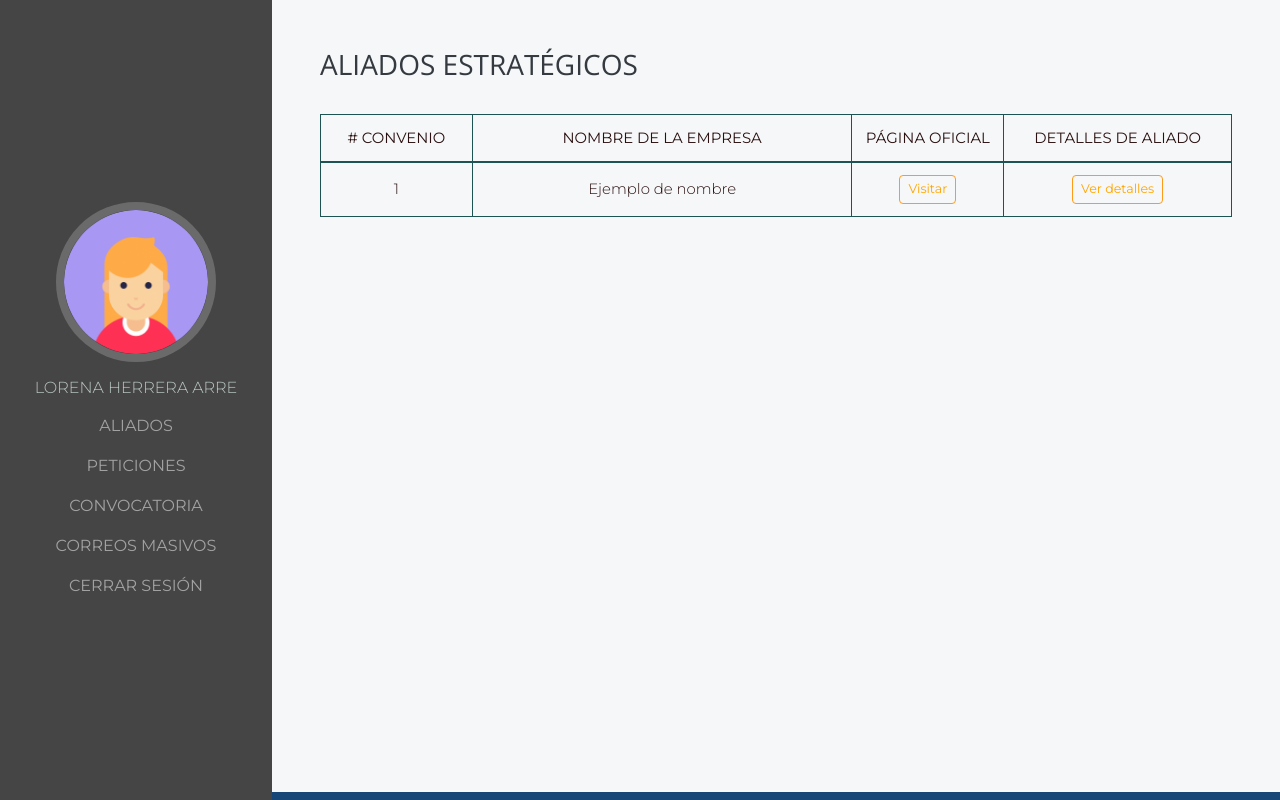
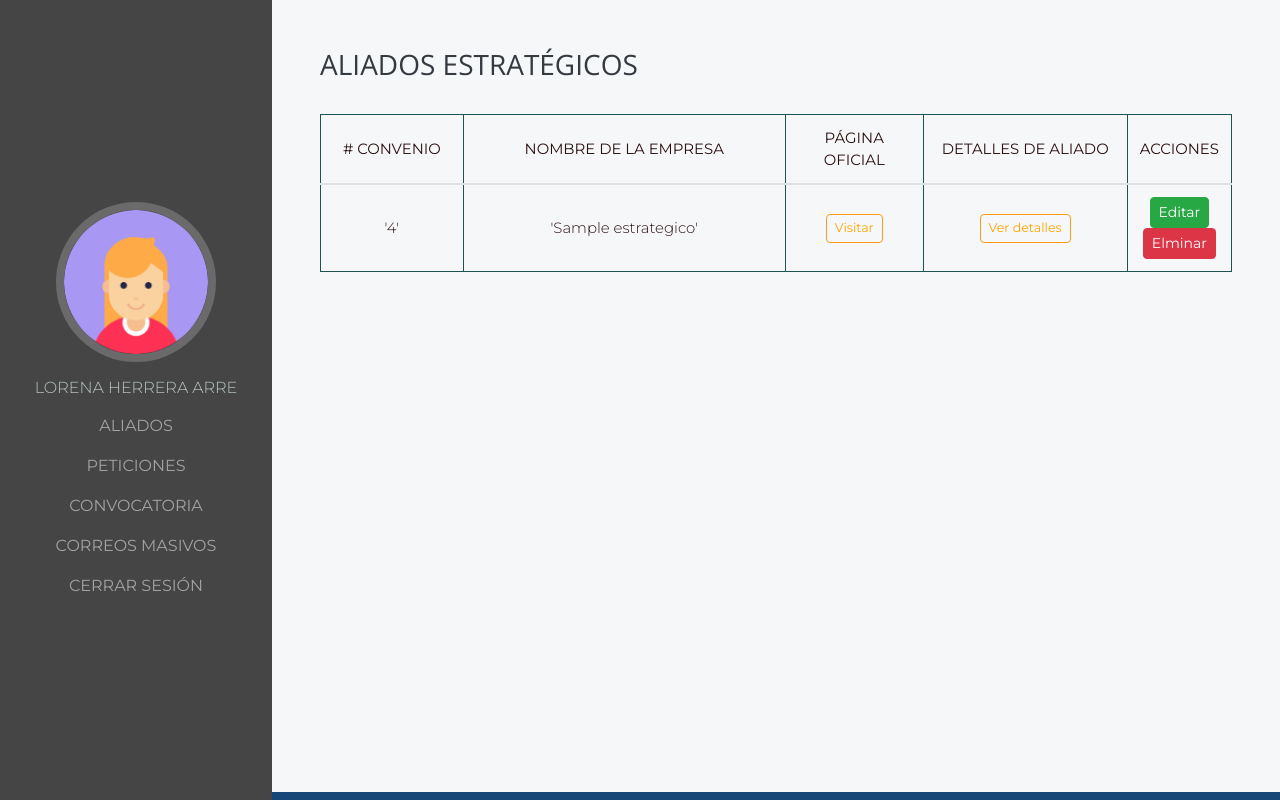
Before and after one commit to JazminPool/enlace_upqroo, a PHP site: page /aliados.php in a window 1280 px wide. Run offline with PHP 8.4, Linux system fonts and the light colour scheme; tables that the repository leaves empty or names only in its code hold one stand-in row (values such as "Sample post"); some web fonts are replaced.

Commit message:
Aliados no terminada, falta modal para editar

```diff
--- a/aliados.php
+++ b/aliados.php
@@ -25,22 +25,15 @@
                     <td scope="col" class="col-md-5 align-middle">Nombre de la empresa</td> <!--Columna-->
                     <td scope="col" class="col-md-2 align-middle">Página Oficial</td> <!--Columna-->
                     <td scope="col" class="col-md-3 align-middle">Detalles de aliado</td> <!--Columna-->
+                    <td scope="col" class="col-md-3 align-middle">Acciones</td> <!--Columna-->
                   </tr>
                 </thead>
                 <tbody>
                   <tr>
-                    <td scope="row" class="align-middle">1</td> <!--Fila-->
-                    <td class="align-middle">Ejemplo de nombre</td> <!--Fila-->
-                    <td class="align-middle">
-                      <button type="button" class="btn btn-aliados bordes-boton btn-sm my-0 waves-effect waves-light">
-                        Visitar
-                      </button>
-                    </td> <!--Fila-->
-                    <td class="align-middle">
-                      <button type="button" data-toggle="modal" data-target="#modal_detalles_afiliados" class="btn btn-aliados bordes-boton btn-sm my-0 waves-effect waves-light">
-                        Ver detalles
-                      </button>
-                    </td> <!--Fila-->
+                   <?PHP
+		               include("conexion_datos.php");
+			             Conexion_datos::aliados_funcion();
+	                	?>
                   </tr>
                 </tbody>
               </table>
@@ -48,38 +41,8 @@
     </div><!--Fin de cuerpo-->
 
     <!--Inicia modal-->
-    <div class="modal fade" id="modal_detalles_afiliados" tabindex="-1" role="dialog" aria-labelledby="modal_detalles_afiliadosLabel" aria-hidden="true">
-      <div class="modal-dialog" role="document">
-        <div class="modal-content">
-          <div class="modal-header">
-            <h5 class="modal-title" id="exampleModalLabel">Nombre de la empresa</h5>
-            <button type="button" class="close" data-dismiss="modal" aria-label="Close">
-              <span aria-hidden="true">&times;</span>
-            </button>
-          </div><!--Finaliza modal-header-->
-          <div class="row justify-content-md-center">
-            <div class="col-lg-8">
-              <div class="modal-body">
-                <div class="card vertical_centro" style="width: 18rem;">
-                  <img class="card-img-top" src="img/lorena.png" alt="Logotipo de empresa"> <!--Aquí debe ir el logo-->
-                  <div class="card-body fuente_monse fuente_especial">
-                    <p class="card-text">
-                      Telefono: 998 745 87 41
-                    </p>
-                    <p class="card-text">
-                      Contacto: abdes@gmail.com
-                    </p>
-                  </div>
-                </div>
-              </div><!--Finaliza modal-loby-->
-            </div><!--Finaliza col-md-6-->
-          </div> <!--Finaliza row-->
-          <div class="modal-footer">
-            <button type="button" class="btn btn-secondary btn-sm" data-dismiss="modal">Cerrar</button>
-          </div>
-        </div>
-      </div>
-    </div> <!--Finaliza modal-->
+
+     <!--Finaliza modal-->
 
 
     <!-- Bootstrap JavaScript -->
--- /dev/null
+++ b/conexion_datos.php
@@ -0,0 +1,110 @@
+<?php
+require("conector.php");
+
+
+class Conexion_datos
+{
+
+  //Funcion que llama los datos para la tabla de aliados estrategicos
+  public static function aliados_funcion(){
+    $cone=new conexion_bd();
+    $cone->Conectar();
+
+    $consulta_estados="SELECT * from aliados_estrategicos";
+    $resultado_estados=$cone->ExecuteQuery($consulta_estados) or die ("Error en consulta de aliados estrategicos");
+
+    while($colum_aliado=$resultado_estados->fetch_array())
+    {
+
+      echo"<tbody>
+      <tr>
+        <td scope='row' class='align-middle' name='num_convenio'>'".$colum_aliado['idaliados_estrategicos']."'</td> <!--Fila-->
+        <td class='align-middle' name='nombre empresa'>'".$colum_aliado['nombre_empresa']."'</td> <!--Fila-->
+        <td class='align-middle'>
+          <a target='_blank' class='btn btn-aliados bordes-boton btn-sm my-0 waves-effect waves-light' id='btn' href='https://".$colum_aliado['pagoficial_empresa']."'>
+            Visitar
+          </a>
+        </td> <!--Fila-->
+        <td class='align-middle'>
+          <button type='button' data-toggle='modal' data-target='#".$colum_aliado['idaliados_estrategicos']."'
+           class='btn btn-aliados bordes-boton btn-sm my-0 waves-effect waves-light'>
+            Ver detalles
+          </button>
+        </td> <!--Fila-->
+        <td class='align-middle'>
+          <button type='button' ".$colum_aliado['idaliados_estrategicos']."'
+          class='btn btn-success bordes-boton btn-sm my-0 waves-effect waves-light'>
+            Editar
+          </button>
+          <button type='button' ".$colum_aliado['idaliados_estrategicos']."'
+          class='btn btn-danger bordes-boton btn-sm my-0 waves-effect waves-light'>
+            Elminar
+          </button>
+        </td> <!--Fila-->
+      </tr>
+    </tbody>";
+      self::llama_detalles($colum_aliado['idaliados_estrategicos']);
+    }
+}
+
+//Funcion que recibe el id de aliado para que se haga la consulta especifica de los detalles de la empresa
+public static function llama_detalles($id_aliado)
+{  $cone=new conexion_bd();
+  $cone->Conectar();
+
+  $consulta_estados="SELECT idaliados_estrategicos,nombre_empresa,contacto_empresa,correo_empresa from aliados_estrategicos WHERE idaliados_estrategicos='".$id_aliado."'";
+  $resultado_estados=$cone->ExecuteQuery($consulta_estados) or die ("Error en consulta de aliados estrategicos");
+
+  while($colum_id=$resultado_estados->fetch_array())
+  {
+    $id_aliado=$colum_id['idaliados_estrategicos'];
+    $nom_empresa=$colum_id['nombre_empresa'];
+    $contac_empresa=$colum_id['contacto_empresa'];
+    $correo_empresa=$colum_id['correo_empresa'];
+
+  }
+  self::Switch($id_aliado,$nom_empresa,$contac_empresa,$correo_empresa);
+
+}
+
+//Funcion para llamar el modal
+public static function Switch($id_aliado,$id_nombre,$contac_empresa,$correo_empresa)
+{  echo "
+  <div class='modal fade' id='".$id_aliado."' tabindex='-1' role='dialog' aria-labelledby='modal_detalles_afiliadosLabel' aria-hidden='true'>
+  <div class='modal-dialog' role='document'>
+    <div class='modal-content'>
+      <div class='modal-header'>
+        <h5 class='modal-title' id='exampleModalLabel'>$id_nombre</h5>
+        <button type='button' class='close' data-dismiss='modal' aria-label='Close'>
+          <span aria-hidden='true'>&times;</span>
+        </button>
+      </div><!--Finaliza modal-header-->
+      <div class='row justify-content-md-center'>
+        <div class='col-lg-8'>
+          <div class='modal-body'>
+            <div class='card vertical_centro' style='width: 18rem;'>
+              <img class='card-img-top' src='img/lorena.png' alt='Logotipo de empresa'> <!--Aquí debe ir el logo-->
+              <div class='card-body fuente_monse fuente_especial'>
+                <p class='card-text'>
+                  Telefono: '".$contac_empresa."'
+                </p>
+                <p class='card-text'>
+                  Contacto: '".$correo_empresa."'
+                </p>
+              </div>
+            </div>
+          </div><!--Finaliza modal-loby-->
+        </div><!--Finaliza col-md-6-->
+      </div> <!--Finaliza row-->
+      <div class='modal-footer'>
+        <button type='button' class='btn btn-secondary btn-sm' data-dismiss='modal'>Cerrar</button>
+      </div>
+    </div>
+  </div>
+</div>";}
+
+
+}
+
+
+?>
```
Also changed, not shown: conector.php (+37 -0 lines).
